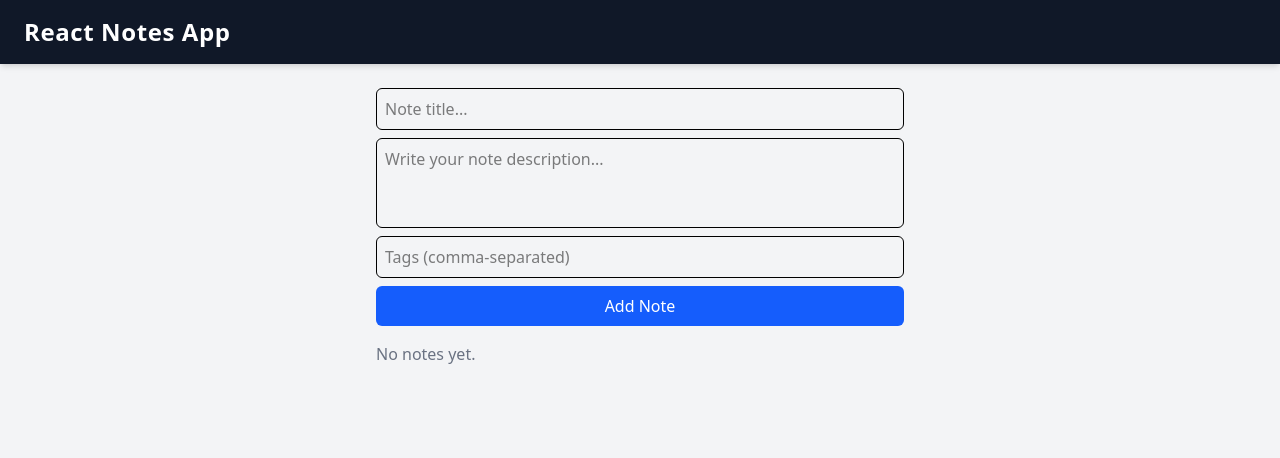
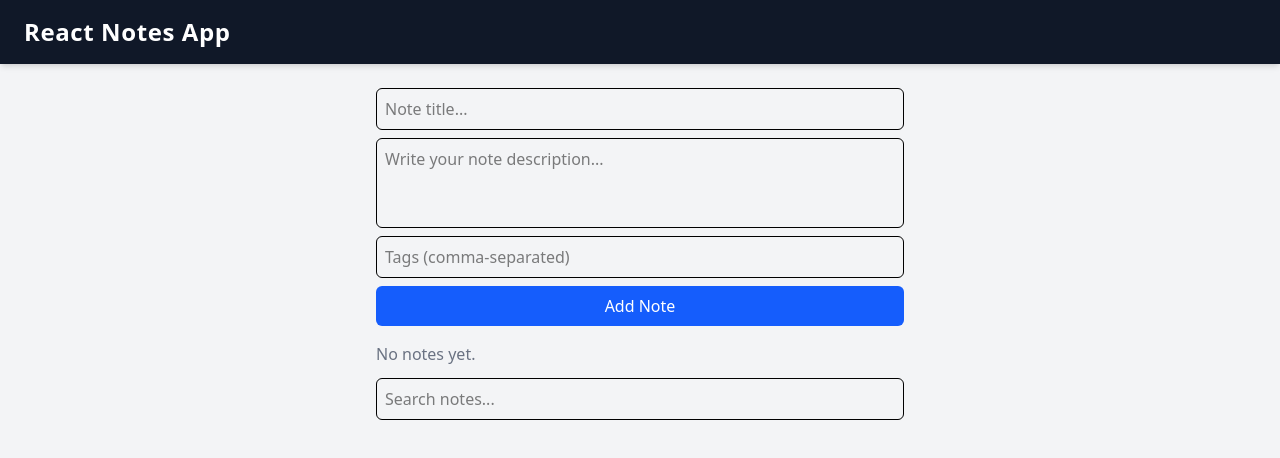
Before and after one commit to mebishwak090/React-Notes-App, a React (Vite) app: page / in a window 1280 px wide. Shown: the top 458 px of the page. Built offline with nearby package versions, Linux system fonts and the light colour scheme.

Commit message:
Feat(notes): Add search and filter functionality for notes

```diff
--- a/src/App.jsx
+++ b/src/App.jsx
@@ -17,6 +17,8 @@ export default function App() {
   const [editTitle, setEditTitle] = useState("");
   const [editDescription, setEditDescription] = useState("");
   const [editTags, setEditTags] = useState([]);
+  // 🔍 Search filter
+  const [searchTerm, setSearchTerm] = useState("");
 
   // 2️⃣ Save notes whenever they change
   useEffect(() => {
@@ -25,6 +27,7 @@ export default function App() {
 
   // ➕ Add note (now supports title & description)
   const addNote = (title, description, tags = []) => {
+    const now = new Date().toISOString();
     const newNote = {
     id: Date.now(),
     title,
@@ -84,8 +87,24 @@ export default function App() {
 
         <div className="flex flex-col gap-3 mt-4">
           {notes.length === 0 && <p className="text-gray-500">No notes yet.</p>}
+          <input
+            type="text"
+            placeholder="Search notes..."
+            value={searchTerm}
+            onChange={(e) => setSearchTerm(e.target.value)}
+            className="border rounded-md p-2 mb-4 w-full focus:outline-none focus:ring-2 focus:ring-blue-500"
+          />
 
-          {notes.map((note) => (
+          {notes
+            .filter((note) => {
+              const term = searchTerm.toLowerCase();
+              return (
+                note.title?.toLowerCase().includes(term) ||
+                note.description?.toLowerCase().includes(term) ||
+                note.tags?.some((t) => t.toLowerCase().includes(term))
+              );
+            })
+            .map((note) => (
             <div
               key={note.id}
               className="bg-white p-3 rounded-md shadow-sm border"
```
